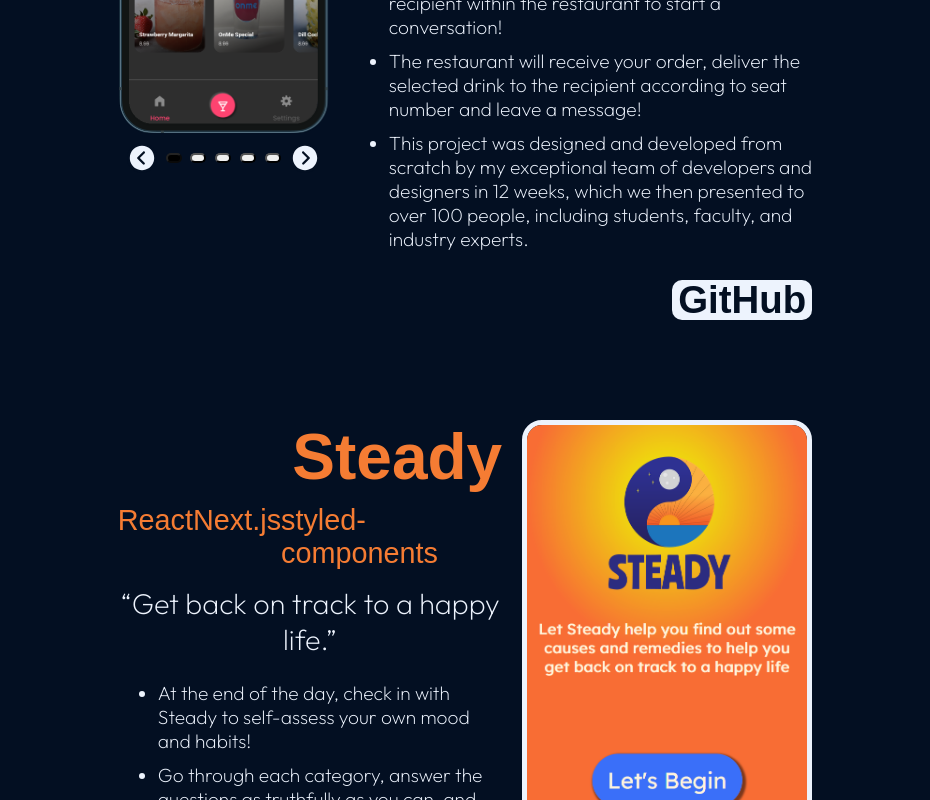
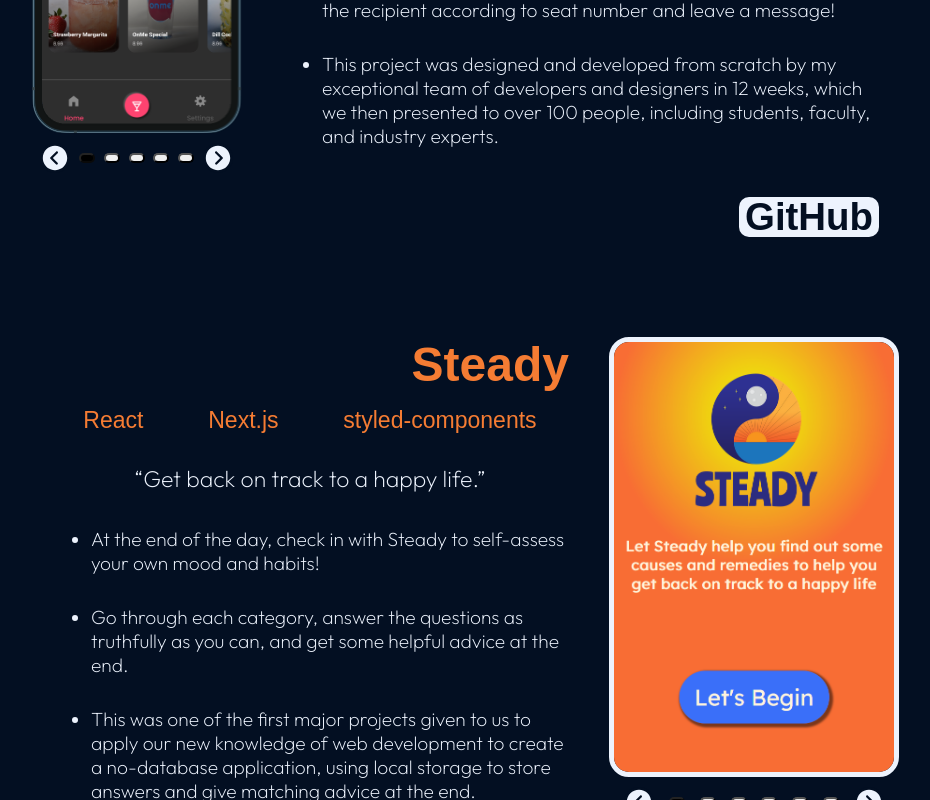
Before and after one commit to dnguyen130/portfolio, a Next.js app: page / in a window 1280 px wide. Shown: the part 3140-3940 px from the top of the page, without its empty margins (175-1105 px from the left). Built offline with nearby package versions, Linux system fonts and the light colour scheme; a web font is replaced by a local one.

Commit message:
spaced out projects?

```diff
--- a/components/Projects/index.js
+++ b/components/Projects/index.js
@@ -13,12 +13,11 @@ const ProjectsWrapper = styled.div`
 
 const ProjectsCont = styled.div`
   display: flex;
-  padding: 0 10% 100px;
+  padding: 0 0 100px;
 `
 
 const ProjectsCont2 = styled.div`
   display: flex;
-  padding: 0 10%;
   justify-content: flex-end;
   flex-direction: row-reverse;
 `
@@ -27,20 +26,21 @@ const ProjectHeader = styled.h1`
   color: ${props=>props.headercolor};
   margin: 0;
   font-family: Genos, sans-serif;
-  font-size: 64px;
+  font-size: 3em;
 `
 
 const ProjectHeader2 = styled.h1`
   color: ${props=>props.headercolor};
   margin: 0;
   font-family: Genos, sans-serif;
-  font-size: 64px;
+  font-size: 3em;
   text-align: right;
 `
 
 const ProjectDescriptionCont = styled.div`
   display: flex;
   flex-direction: column;
+  margin: 0 20px;
 `
 
 const ProjectDescription = styled.div`
@@ -52,8 +52,8 @@ const ProjectDescription = styled.div`
 
 const StrongSpan = styled.span`
   color: ${props=>props.strongcolor};
-  font-size: 1.5em;
-  margin: 5px 0;
+  font-size: 1.2em;
+  margin: 15px 0;
   text-align: center;
 `
 
@@ -63,16 +63,16 @@ const ProjectList = styled.ul`
 `
 
 const ProjectListItem = styled.li`
-  margin-bottom: 10px;
+  margin-bottom: 30px;
 `
 
 const ProjectTechCont = styled.div`
   display: flex;
-  font-size: 1.5em;
+  font-size: 1.2em;
   color: ${props=>props.techcolor};
   width: 100%;
   justify-content: space-around;
-  margin: 10px 0;
+  margin: 15px 0;
 `
 
 const ProjectTech = styled.div`
@@ -133,7 +133,7 @@ const Projects = () => {
           <ProjectList>
             <ProjectListItem>At the end of the day, check in with Steady to self-assess your own mood and habits!</ProjectListItem>
             <ProjectListItem>Go through each category, answer the questions as truthfully as you can, and get some helpful advice at the end.</ProjectListItem>
-            <ProjectListItem>This was one of the first major projects given to us to apply our new knowledge of web development to create a database-less application, using local storage to store answers and give matching advice at the end. </ProjectListItem>
+            <ProjectListItem>This was one of the first major projects given to us to apply our new knowledge of web development to create a no-database application, using local storage to store answers and give matching advice at the end. </ProjectListItem>
           </ProjectList>
           <ButtonCont2>
             <Button btnText="GitHub" btnLink="https://github.com/wilyyy/Steady" height="40px" width="140px" bgcolor={site_theme[theme].text} bghover={site_theme[theme].steady} clr={site_theme[theme].background} />
```
